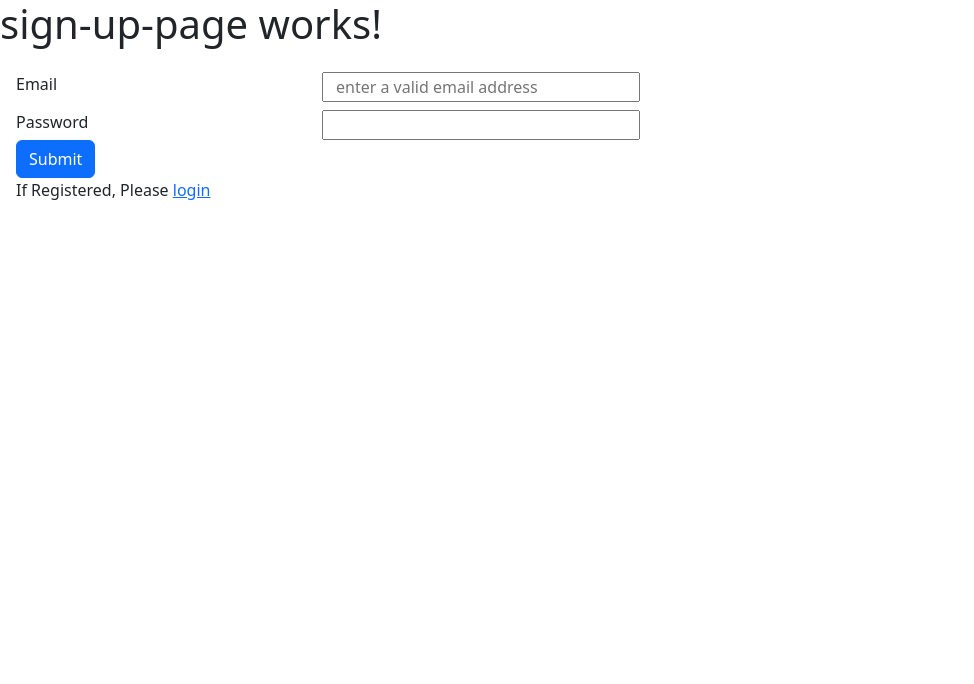
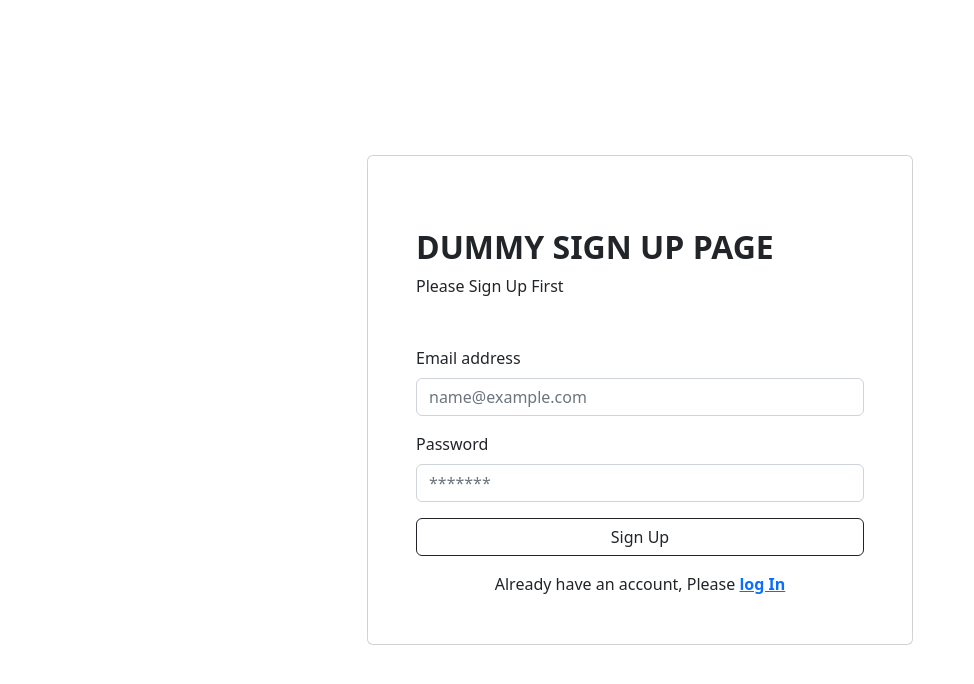
Before and after one commit to dipikaash/OptiumAssignment, an Angular app: page /signUp in a window 1280 px wide. Shown: the top 684 px of the page, without its empty margins (0-974 px from the left). Built offline with nearby package versions, Linux system fonts and the light colour scheme.

Commit message:
layout improved

```diff
--- a/src/app/components/log-in-page/log-in-page.component.html
+++ b/src/app/components/log-in-page/log-in-page.component.html
@@ -1,5 +1,4 @@
-<h2>log in Page</h2>
-<div>
+<!-- <div>
     <form [formGroup]="logInForm" (ngSubmit)="logInSubmit()">
         <div class="p-3">
             <div>
@@ -16,4 +15,36 @@
             <div>If Not Registered, Please <a routerLink="/signUp">Sign Up here</a></div>
         </div>
     </form>
-</div>
+</div> -->
+<div class="vh-100 d-flex justify-content-center align-items-center">
+    <div class="container">
+      <div class="row d-flex justify-content-center">
+        <div class="col-12 col-md-8 col-lg-6">
+          <div class="card bg-white">
+            <div class="card-body p-5">
+              <form class="mb-3 mt-md-4" [formGroup]="logInForm" (ngSubmit)="logInSubmit()">
+                <h2 class="fw-bold mb-2 text-uppercase ">Optium Assignment</h2>
+                <p class=" mb-5">Please enter your login and password!</p>
+                <div class="mb-3">
+                  <label for="email" class="form-label ">Email address</label>
+                  <input type="email" class="form-control" id="email" placeholder="name@example.com" formControlName="email">
+                </div>
+                <div class="mb-3">
+                  <label for="password" class="form-label ">Password</label>
+                  <input type="password" class="form-control" id="password" placeholder="*******" formControlName="password">
+                </div>
+                <div class="d-grid">
+                  <button class="btn btn-outline-dark" type="submit" [disabled]="!logInForm.valid && logInForm.touched">Login</button>
+                </div>
+              </form>
+              <div>
+                <p class="mb-0  text-center">Don't have an account? <a routerLink="/signUp" class="text-primary fw-bold">Sign
+                    Up</a></p>
+              </div>
+
+            </div>
+          </div>
+        </div>
+      </div>
+    </div>
+  </div>
--- a/src/app/components/sign-up-page/sign-up-page.component.html
+++ b/src/app/components/sign-up-page/sign-up-page.component.html
@@ -1,17 +1,31 @@
-<h1>sign-up-page works!</h1>
-<div>
-    <form [formGroup]="userForm" (ngSubmit)="SignUpSubmit()">
-        <div class="p-3">
-            <div class="row">
-                <label for="email" class="col-3">Email</label>
-            <input formControlName="email" class="col-3" required type="email" placeholder="enter a valid email address">
+<div class="vh-100 d-flex justify-content-center align-items-center">
+    <div class="container">
+      <div class="row d-flex justify-content-center">
+        <div class="col-12 col-md-8 col-lg-6">
+          <div class="card bg-white">
+            <div class="card-body p-5">
+              <form class="mb-3 mt-md-4" [formGroup]="userForm" (ngSubmit)="SignUpSubmit()">
+                <h2 class="fw-bold mb-2 text-uppercase ">Dummy Sign Up Page</h2>
+                <p class=" mb-5">Please Sign Up First</p>
+                <div class="mb-3">
+                  <label for="email" class="form-label ">Email address</label>
+                  <input type="email" class="form-control" id="email" placeholder="name@example.com" formControlName="email">
+                </div>
+                <div class="mb-3">
+                  <label for="password" class="form-label ">Password</label>
+                  <input type="password" class="form-control" id="password" placeholder="*******" formControlName="password">
+                </div>
+                <div class="d-grid">
+                  <button class="btn btn-outline-dark" type="submit" [disabled]="!userForm.valid && userForm.touched">Sign Up</button>
+                </div>
+              </form>
+              <div>
+                <p class="mb-0  text-center">Already have an account, Please <a routerLink="/login" class="text-primary fw-bold">log In</a></p>
+              </div>
+
             </div>
-            <div class="row mt-2">
-                <label for="Password" class="col-3">Password</label>
-                <input formControlName="password" type="password" class="col-3">
-            </div>
-            <button class=" btn btn-primary col" [disabled]="!userForm.valid && userForm.touched">Submit</button>
-            <div>If Registered, Please <a routerLink="/login">login</a></div>
+          </div>
         </div>
-    </form>
-</div>
+      </div>
+    </div>
+  </div>
```
